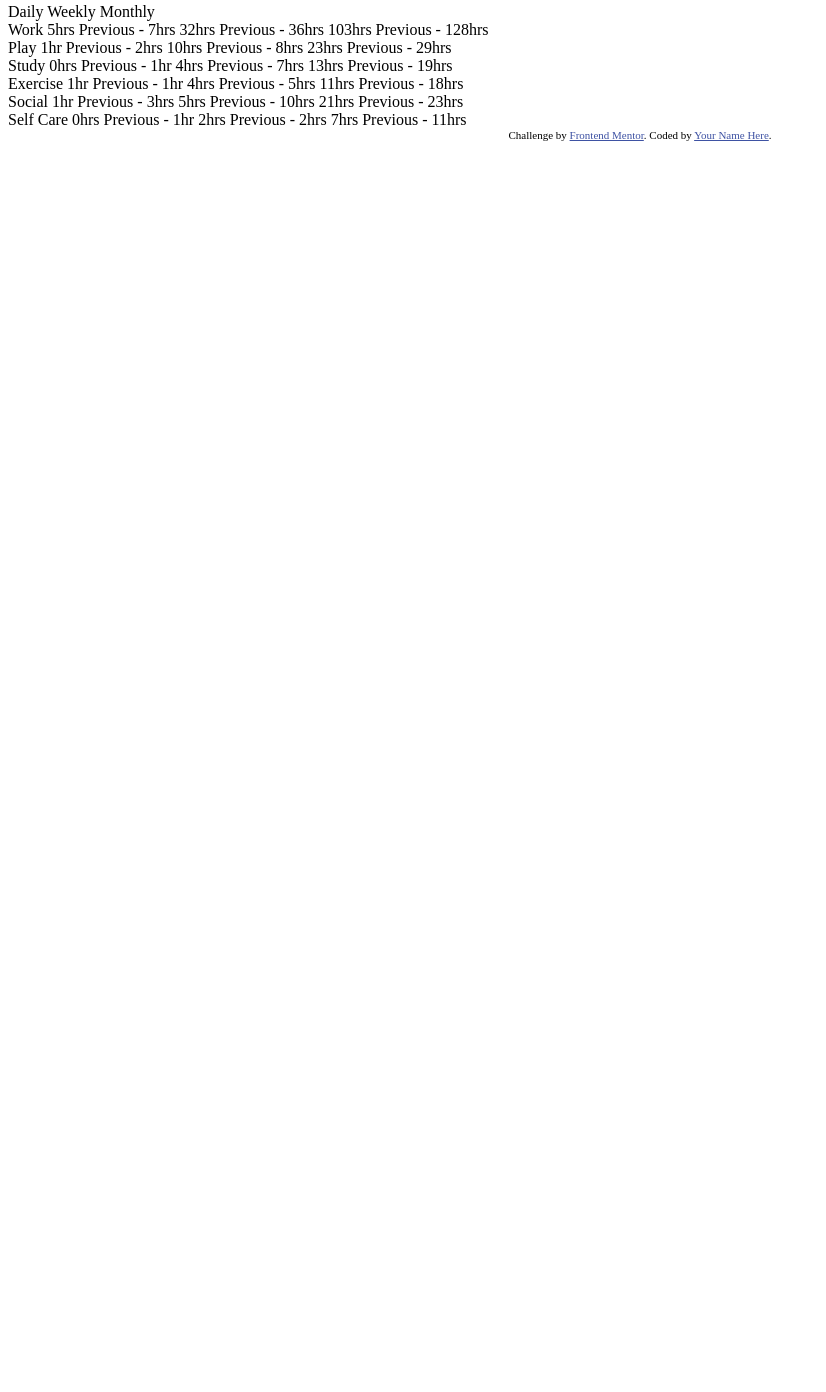
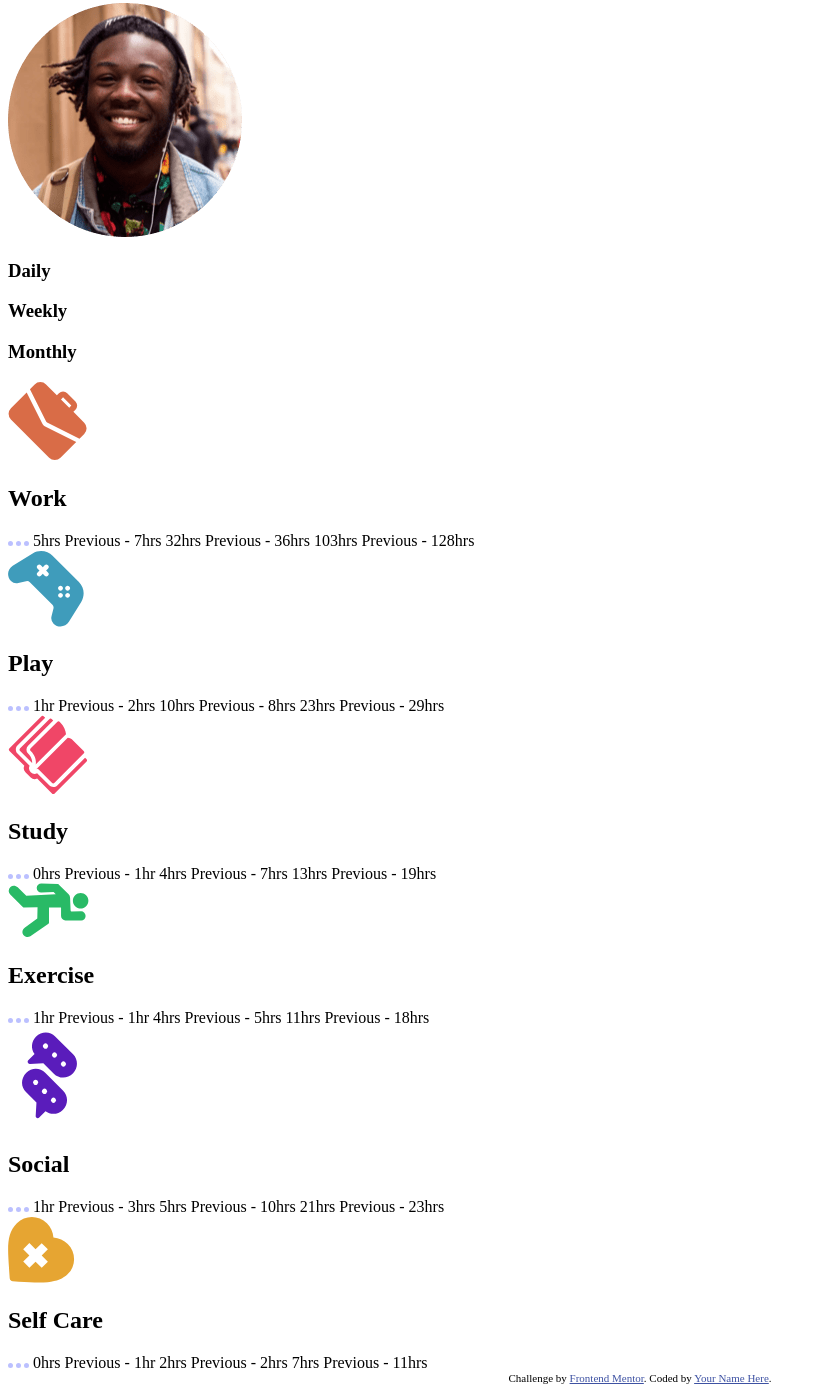
Before and after one commit to evancp87/Time-Tracking-Dashboard, a plain HTML site: page index.html in a window 1280 px wide. Shown: the part 64-1456 px from the top of the page, without its empty margins (0-826 px from the left). Before the commit the page ends 800 px from the top, so only its background shows below. Drawn offline with Linux system fonts and the light colour scheme.

Commit message:
boilerplate

```diff
--- a/index.html
+++ b/index.html
@@ -7,7 +7,7 @@
   <link rel="icon" type="image/png" sizes="32x32" href="./images/favicon-32x32.png">
 
   <title>Frontend Mentor | Time tracking dashboard</title>
-
+<link rel="stylesheet" href="./stylesheets/index.css">
   <!-- Feel free to remove these styles or customise in your own stylesheet 👍 -->
   <style>
     .attribution { font-size: 11px; text-align: center; }
@@ -20,28 +20,30 @@
 
 <article class="user-card">
   <div>
-
     <h2>
 
       Report for
       Jeremy Robson
     </h2>
+    <img src='/images/image-jeremy.png' alt='user-icon'>
   </div>
   <div>
 
-    Daily
-    Weekly
-    Monthly
+    <h3>Daily</h3>
+    <h3>Weekly</h3>
+    <h3>Monthly </h3>
   </div>
 </article>
 
   <article class="activity">
     <div class=''>
-
+<img src="/images/icon-work.svg" alt='work icon'>
     </div>
     <div>
 
-      Work
+      <h2>Work</h2>
+      <img src="/images/icon-ellipsis.svg" alt='ellipses'>
+
       5hrs <!-- daily -->
       Previous - 7hrs <!-- daily -->
       32hrs <!-- weekly -->
@@ -51,10 +53,15 @@
     </div>
   </article>
   <article class="activity">
-    <div></div>
+    <div>
+<img src="/images/icon-play.svg" alt='play icon'>
+
+    </div>
     <div>
 
-      Play
+      <h2>Play</h2>
+      <img src="/images/icon-ellipsis.svg" alt='ellipses'>
+
       1hr <!-- daily -->
       Previous - 2hrs <!-- daily -->
       10hrs <!-- weekly -->
@@ -64,10 +71,15 @@
     </div>
   </article>
   <article class="activity">
-    <div></div>
+    <div>
+<img src="/images/icon-study.svg" alt='study icon'>
+
+    </div>
     <div>
 
-      Study
+      <h2>Study</h2>
+      <img src="/images/icon-ellipsis.svg" alt='ellipses'>
+
       0hrs <!-- daily -->
       Previous - 1hr <!-- daily -->
       4hrs <!-- weekly -->
@@ -77,10 +89,13 @@
     </div>
   </article>
   <article class="activity">
-    <div></div>
+<img src="/images/icon-exercise.svg" alt='exercise icon'>
+<div></div>
     <div>
 
-      Exercise
+      <h2>Exercise</h2>
+      <img src="/images/icon-ellipsis.svg" alt='ellipses'>
+
       1hr <!-- daily -->
       Previous - 1hr <!-- daily -->
       4hrs <!-- weekly -->
@@ -90,10 +105,13 @@
     </div>
   </article>
   <article class="activity">
-    <div></div>
+<img src="/images/icon-social.svg" alt='social icon'>
+<div></div>
     <div>
 
-      Social
+      <h2>Social</h2>
+      <img src="/images/icon-ellipsis.svg" alt='ellipses'>
+
       1hr <!-- daily -->
       Previous - 3hrs <!-- daily -->
       5hrs <!-- weekly -->
@@ -103,10 +121,12 @@
     </div>
   </article>
   <article class="activity">
-    <div></div>
+<img src="/images/icon-self-care.svg" alt='self-care icon'>
+<div></div>
     <div>
 
-      Self Care
+      <h2>Self Care</h2>
+      <img src="/images/icon-ellipsis.svg" alt='ellipses'>
       0hrs <!-- daily -->
       Previous - 1hr <!-- daily -->
       2hrs <!-- weekly -->
```
